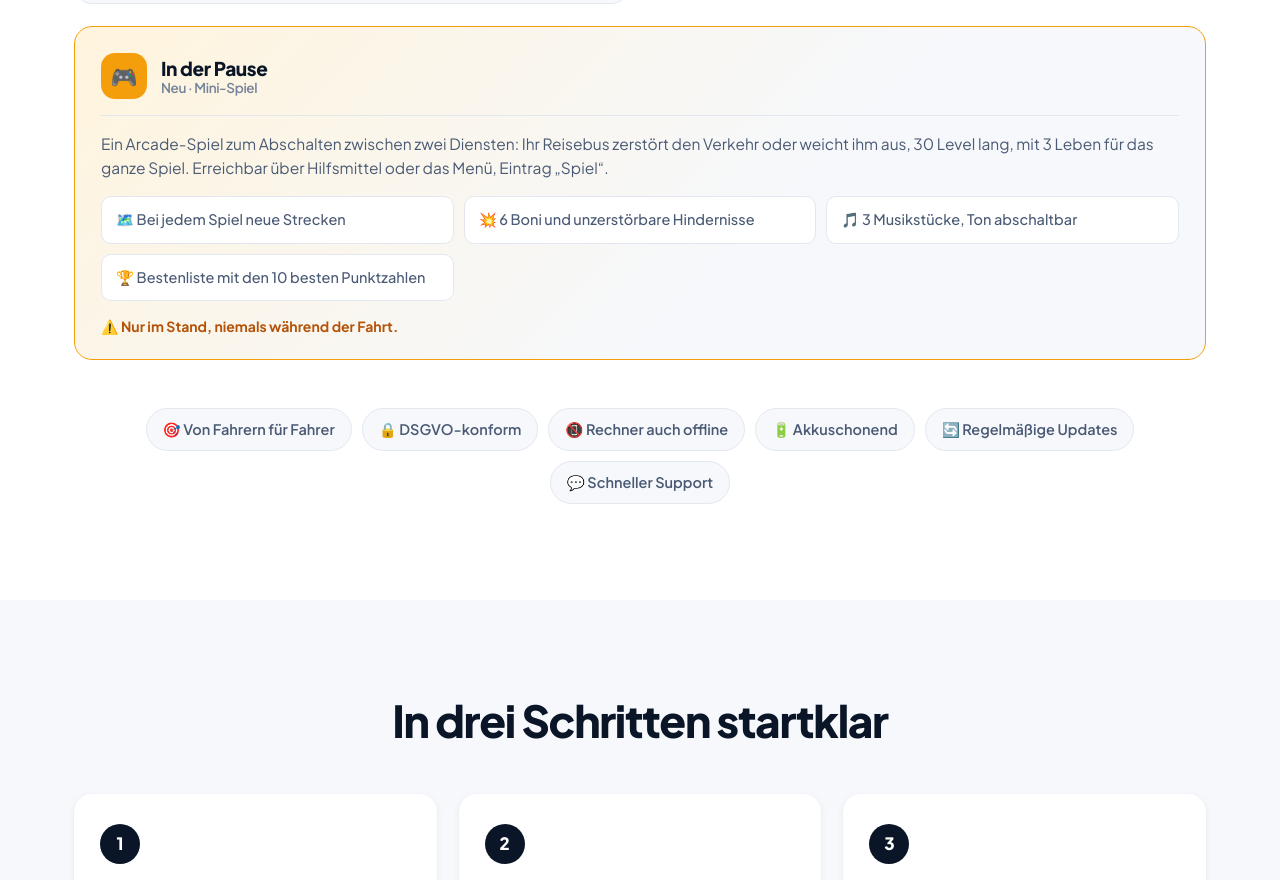
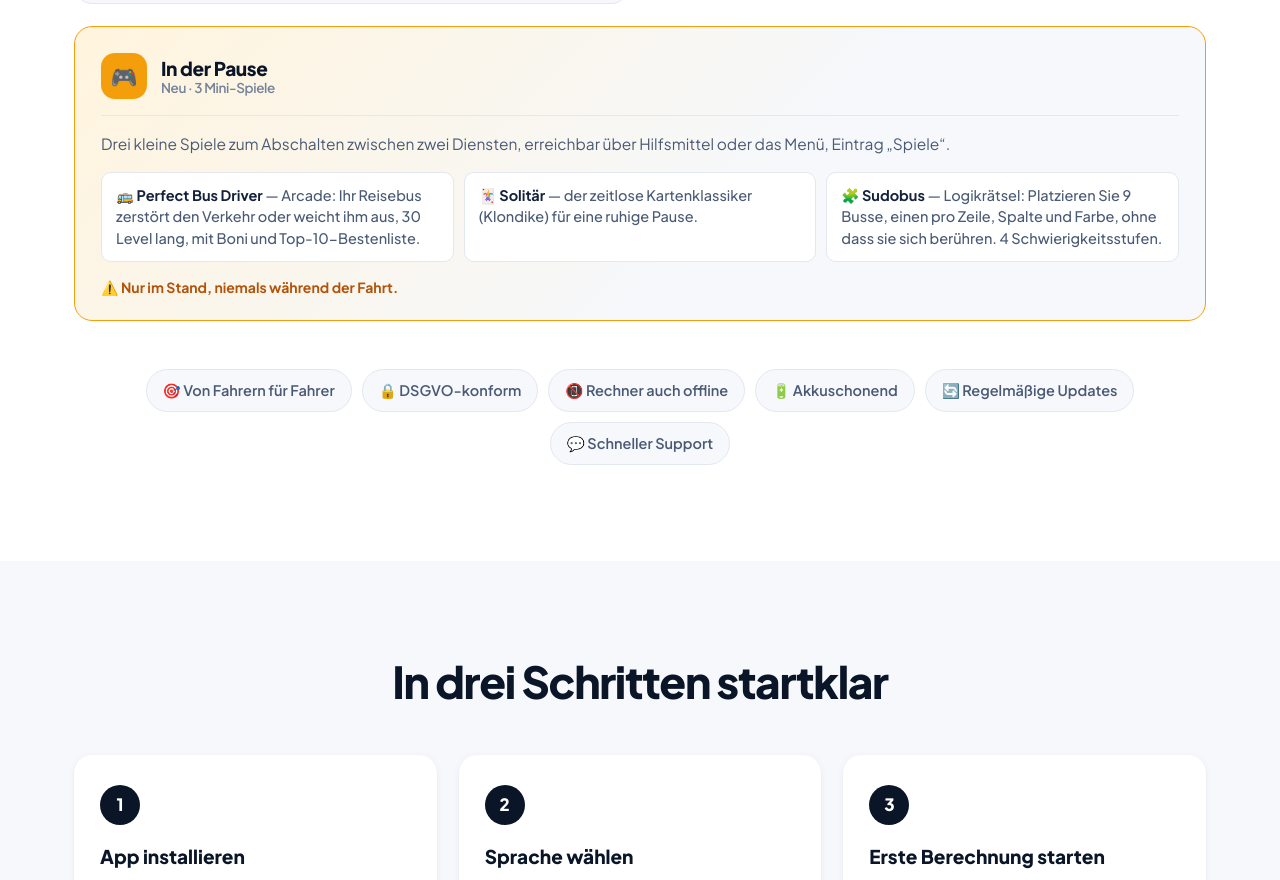
Before and after one commit to PerfectBusDriver/perfectbusdriver-website, a plain HTML site: page de/index.html in a window 1280 px wide. Shown: the part 4810-5690 px from the top of the page. Drawn offline with Linux system fonts and the light colour scheme.

Commit message:
Add files via upload

```diff
--- a/de/index.html
+++ b/de/index.html
@@ -324,15 +324,14 @@
                             <li><span class="ico">🪪</span><div><b>Persönliche Dokumente</b><span>Führerschein, Fahrerkarte, Modul 95: Erinnerung vor Ablauf, verschlüsselte Daten.</span></div></li>
                         </ul>
                     </article>
-                    <!-- Mini-jeu -->
+                    <!-- Mini-jeux -->
                     <article class="tool-group tool-group-wide">
-                        <div class="tool-group-head"><span class="card-icon">🎮</span><h3>In der Pause<small>Neu · Mini-Spiel</small></h3></div>
-                        <p class="game-lead">Ein Arcade-Spiel zum Abschalten zwischen zwei Diensten: Ihr Reisebus zerstört den Verkehr oder weicht ihm aus, 30 Level lang, mit 3 Leben für das ganze Spiel. Erreichbar über Hilfsmittel oder das Menü, Eintrag „Spiel“.</p>
+                        <div class="tool-group-head"><span class="card-icon">🎮</span><h3>In der Pause<small>Neu · 3 Mini-Spiele</small></h3></div>
+                        <p class="game-lead">Drei kleine Spiele zum Abschalten zwischen zwei Diensten, erreichbar über Hilfsmittel oder das Menü, Eintrag „Spiele“.</p>
                         <ul class="game-points">
-                            <li>🗺️ Bei jedem Spiel neue Strecken</li>
-                            <li>💥 6 Boni und unzerstörbare Hindernisse</li>
-                            <li>🎵 3 Musikstücke, Ton abschaltbar</li>
-                            <li>🏆 Bestenliste mit den 10 besten Punktzahlen</li>
+                            <li>🚌 <b>Perfect Bus Driver</b> — Arcade: Ihr Reisebus zerstört den Verkehr oder weicht ihm aus, 30 Level lang, mit Boni und Top-10-Bestenliste.</li>
+                            <li>🃏 <b>Solitär</b> — der zeitlose Kartenklassiker (Klondike) für eine ruhige Pause.</li>
+                            <li>🧩 <b>Sudobus</b> — Logikrätsel: Platzieren Sie 9 Busse, einen pro Zeile, Spalte und Farbe, ohne dass sie sich berühren. 4 Schwierigkeitsstufen.</li>
                         </ul>
                         <p class="game-safety">⚠️ Nur im Stand, niemals während der Fahrt.</p>
                     </article>
```
